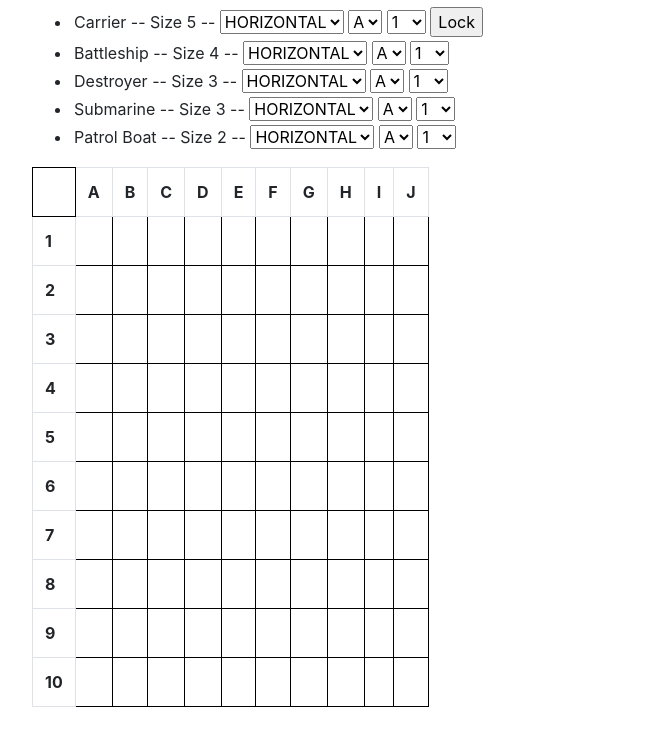
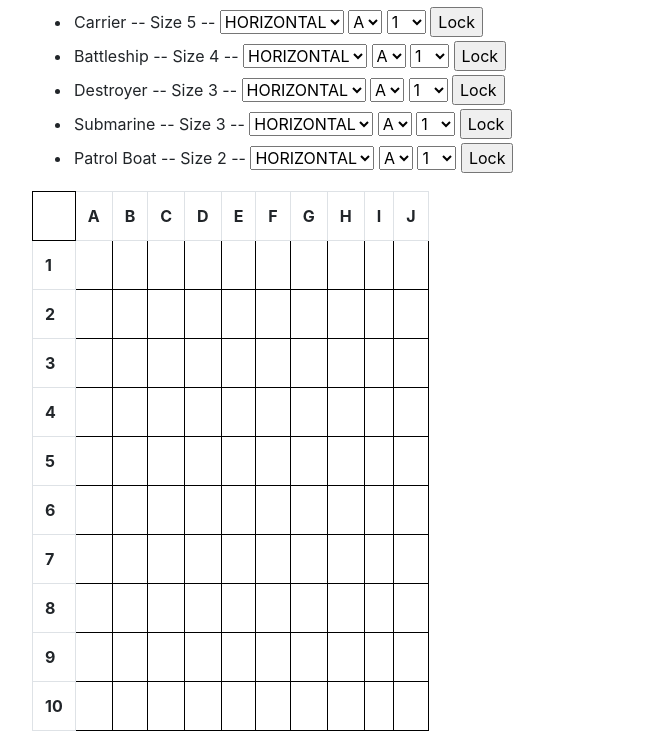
Before and after one commit to Nanishanan/battle-ship-nodejs, a website: page public/index.html in a window 1280 px wide. Shown: the part 121-868 px from the top of the page, without its empty margins (53-705 px from the left). Before the commit the page ends 844 px from the top, so only its background shows below. Drawn offline with nearby package versions, Linux system fonts and the light colour scheme.

Commit message:
Color Coding and Vertical shifting

```diff
--- a/public/index.html
+++ b/public/index.html
@@ -24,7 +24,7 @@
 
                     <select id="carrier_ver" name="carrier_ver">
                     </select>
-                    <input type="button" value="Lock" onclick="fill_ship('carrier', '5')">
+                    <input type="button" value="Lock" onclick="fill_ship('carrier', '5', 'red')">
                 </li>
                 <li>Battleship -- Size 4 --
                     <select id="battleship_align" name="battleship_align">
@@ -35,6 +35,7 @@
 
                     <select id="battleship_ver" name="battleship_ver">
                     </select>
+                    <input type="button" value="Lock" onclick="fill_ship('battleship', '4', 'blue')">
                 </li>
                 <li>Destroyer -- Size 3 --
                     <select id="destroyer_align" name="destroyer_align">
@@ -45,6 +46,7 @@
 
                     <select id="destroyer_ver" name="destroyer_ver">
                     </select>
+                    <input type="button" value="Lock" onclick="fill_ship('destroyer', '3', 'orange')">
                 </li>
                 <li>Submarine -- Size 3 --
                     <select id="submarine_align" name="submarine_align">
@@ -55,6 +57,7 @@
 
                     <select id="submarine_ver" name="submarine_ver">
                     </select>
+                    <input type="button" value="Lock" onclick="fill_ship('submarine', '3', 'pink')">
                 </li>
                 <li>Patrol Boat -- Size 2 --
                     <select id="patrolboat_align" name="patrolboat_align">
@@ -65,6 +68,7 @@
 
                     <select id="patrolboat_ver" name="patrolboat_ver">
                     </select>
+                    <input type="button" value="Lock" onclick="fill_ship('patrolboat', '2', 'violet')">
                 </li>
             </ul>
 
--- a/public/index.js
+++ b/public/index.js
@@ -1,5 +1,3 @@
-// const template = document.createAttribute('template')
-
 letter_template =   `
     <option value="1">A</option>
     <option value="2">B</option>
@@ -48,7 +46,9 @@ document.getElementById('patrolboat_hor').innerHTML += letter_template
 document.getElementById('patrolboat_ver').innerHTML += number_template
 document.getElementById('patrolboat_align').innerHTML += align_template
 
-function fill_ship(ship_type, length){
+const placed_cells = []
+
+function fill_ship(ship_type, length, color){
 
     const alignment = document.getElementById(ship_type + '_align').value
     const hori = document.getElementById(ship_type + '_hor').value
@@ -56,14 +56,44 @@ function fill_ship(ship_type, length){
 
     x = document.getElementById('table_battleship').getElementsByTagName('td');
 
+    duplicate_ship_cell = false
+
     if(alignment == 'HORIZONTAL'){
-        if(!((hori > length) && (length == 5))){
-            console.log(hori, length)
+        if(length <= (11-hori)){
+            cell = (verti-1) + (hori)
             for(i=0;i<length;i++){
-                cell = (verti-1) + (hori)
-                console.log(parseInt(cell)+i)
-                x[parseInt(cell)+i].style.backgroundColor = 'red'
+                if(placed_cells.includes(parseInt(cell)+i)){
+                    duplicate_ship_cell = true
+                }
             }
+            if(!duplicate_ship_cell){
+                for(i=0;i<length;i++){
+                    x[parseInt(cell)+i].style.backgroundColor = color
+                    placed_cells.push(parseInt(cell)+i)
+                }
+            }
+            console.log(placed_cells)
+        } else {
+            alert("Choose a different value")
+        }
+    } else {
+        if(length <= (11-verti)){
+            cell = (verti-1) + (hori)
+            for(i=0;i<length;i++){
+                if(placed_cells.includes(parseInt(cell)+(i*10))){
+                    duplicate_ship_cell = true
+                }
+            }
+            if(!duplicate_ship_cell){
+                for(i=0;i<length;i++){
+                    x[parseInt(cell)+(i*10)].style.backgroundColor = color
+                    placed_cells.push(parseInt(cell)+(i*10))
+                }
+            }
+            console.log(placed_cells)
+
+        } else {
+            alert("Choose a different value")
         }
     }
 
```
